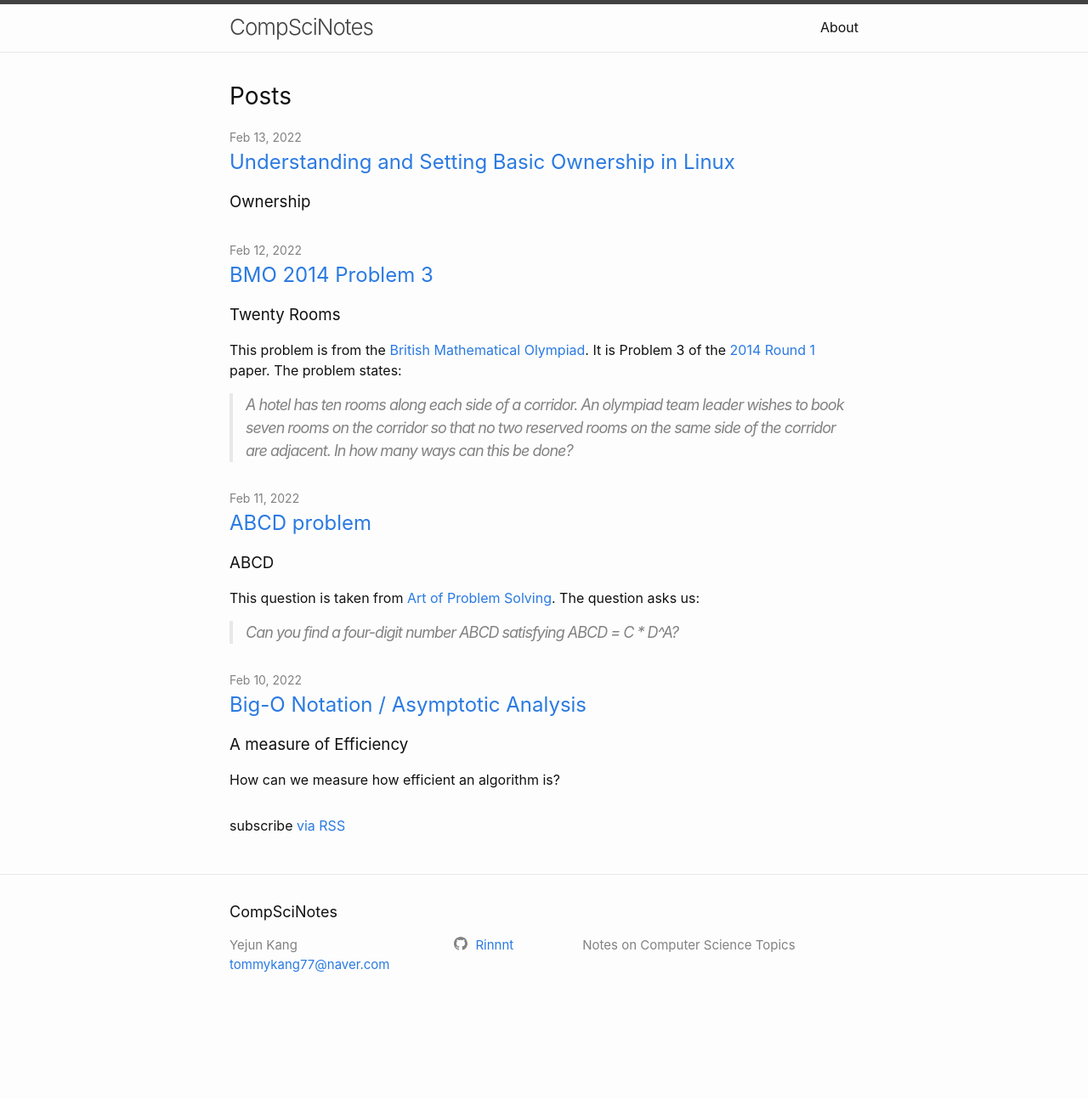
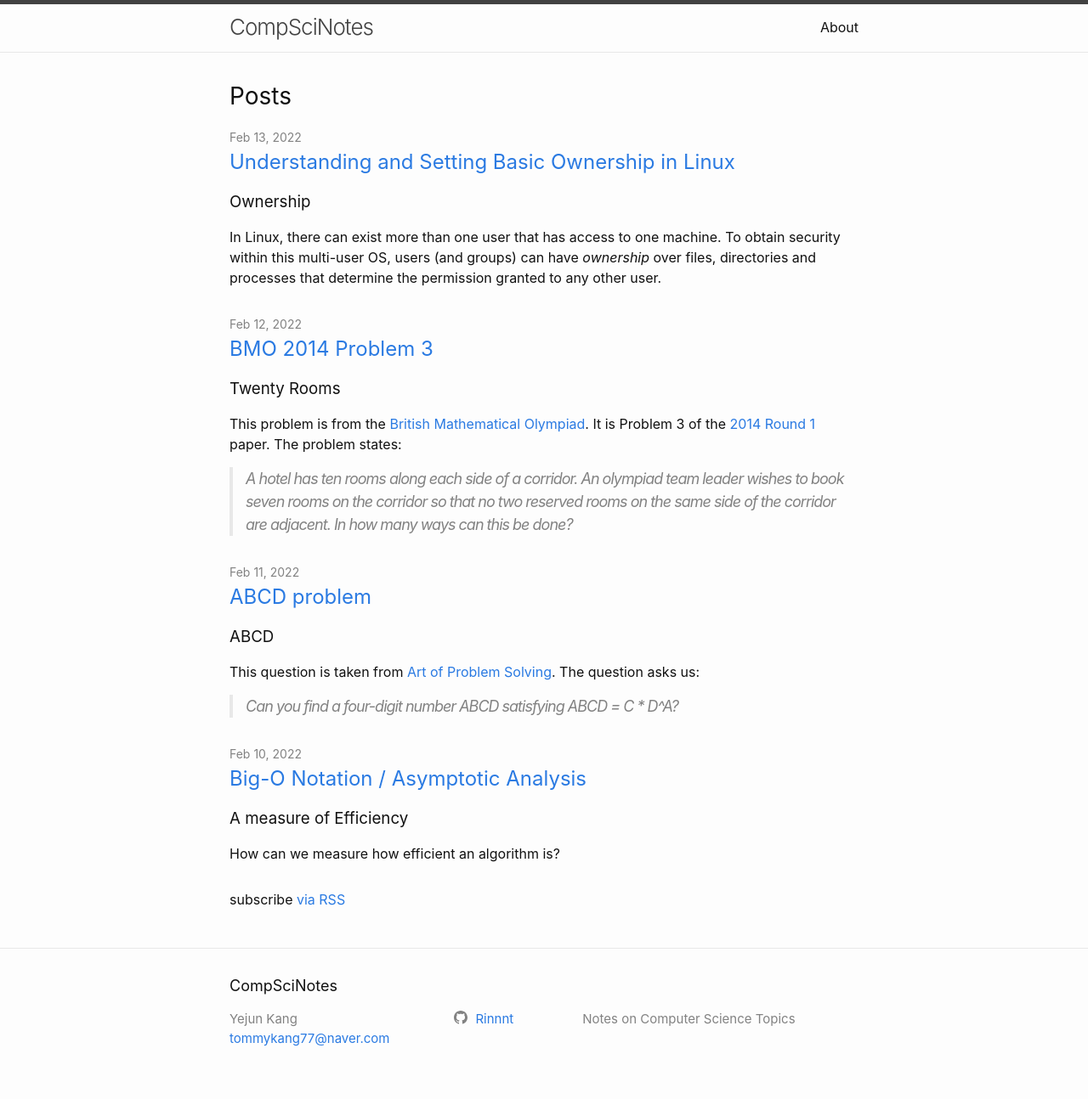
Before and after one commit to Rinnnt/Rinnnt.github.io, a Jekyll site: the page built from index.markdown, in a window 1280 px wide. Shown: the whole page at 85% size. Built offline with Jekyll 4.4.1, drawn with Linux system fonts in a browser that asks for light colours; before the commit the page ends 1207 px from its top, so only the background shows below that; some of the changed lines change nothing that is shown.

Commit message:
Update 2022-02-13-understanding-and-setting-basic-ownership-in-linux.md

```diff
--- a/_posts/2022-02-13-understanding-and-setting-basic-ownership-in-linux.md
+++ b/_posts/2022-02-13-understanding-and-setting-basic-ownership-in-linux.md
@@ -3,11 +3,14 @@ layout: post
 title: "Understanding and Setting Basic Ownership in Linux"
 date: 2022-02-13
 categories: linux
+excerpt_separator: <!--more-->
 ---
 
 ### Ownership
 
-In Linux, there can exist more than one user that has access to one machine. To obtain security within this multi-user OS, users (and groups) can have *ownership* over files, directories and processes that determine the permission granted to any other user. *Root* can change ownership of all files and directories.
+In Linux, there can exist more than one user that has access to one machine. To obtain security within this multi-user OS, users (and groups) can have *ownership* over files, directories and processes that determine the permission granted to any other user.
+<!--more-->
+*Root* can change ownership of all files and directories.
 
 ### Using CLI for ownership
 
```
